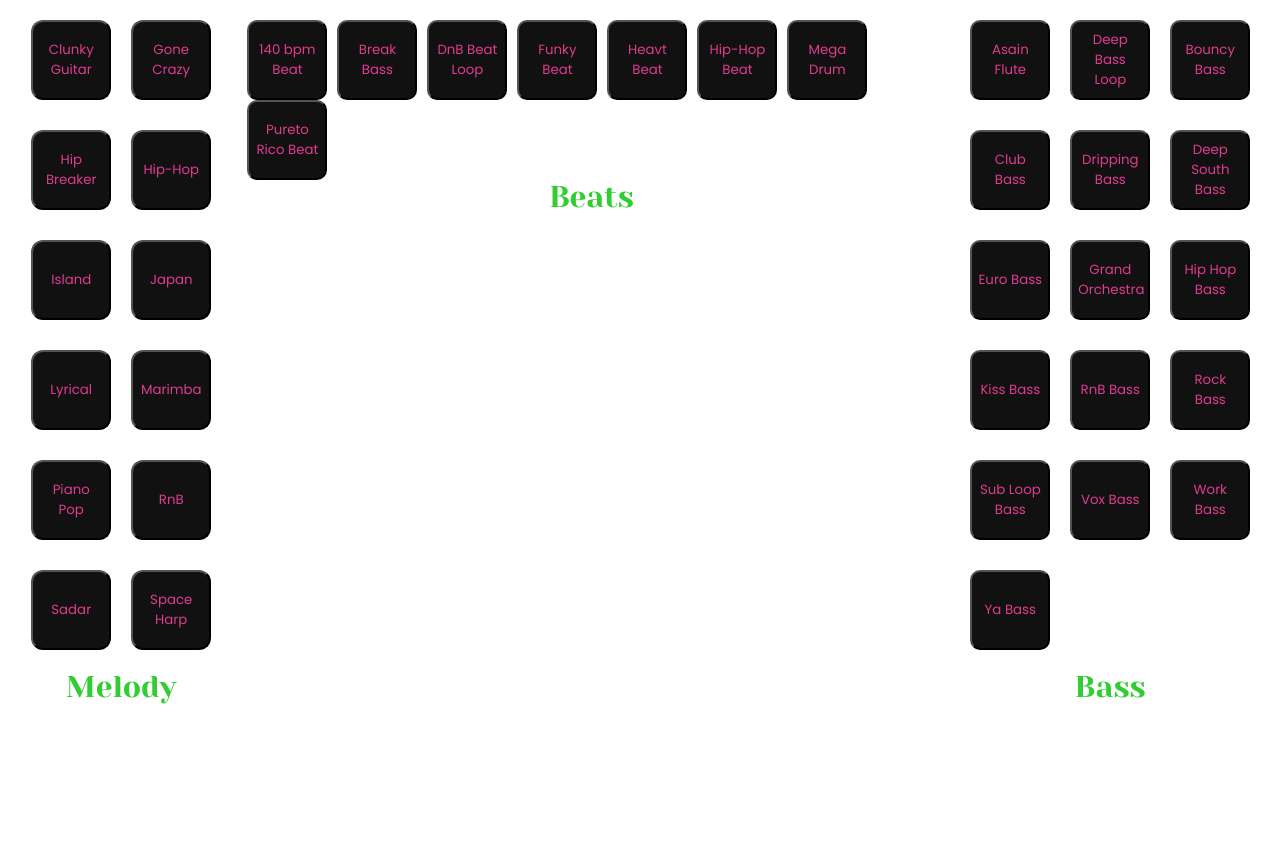
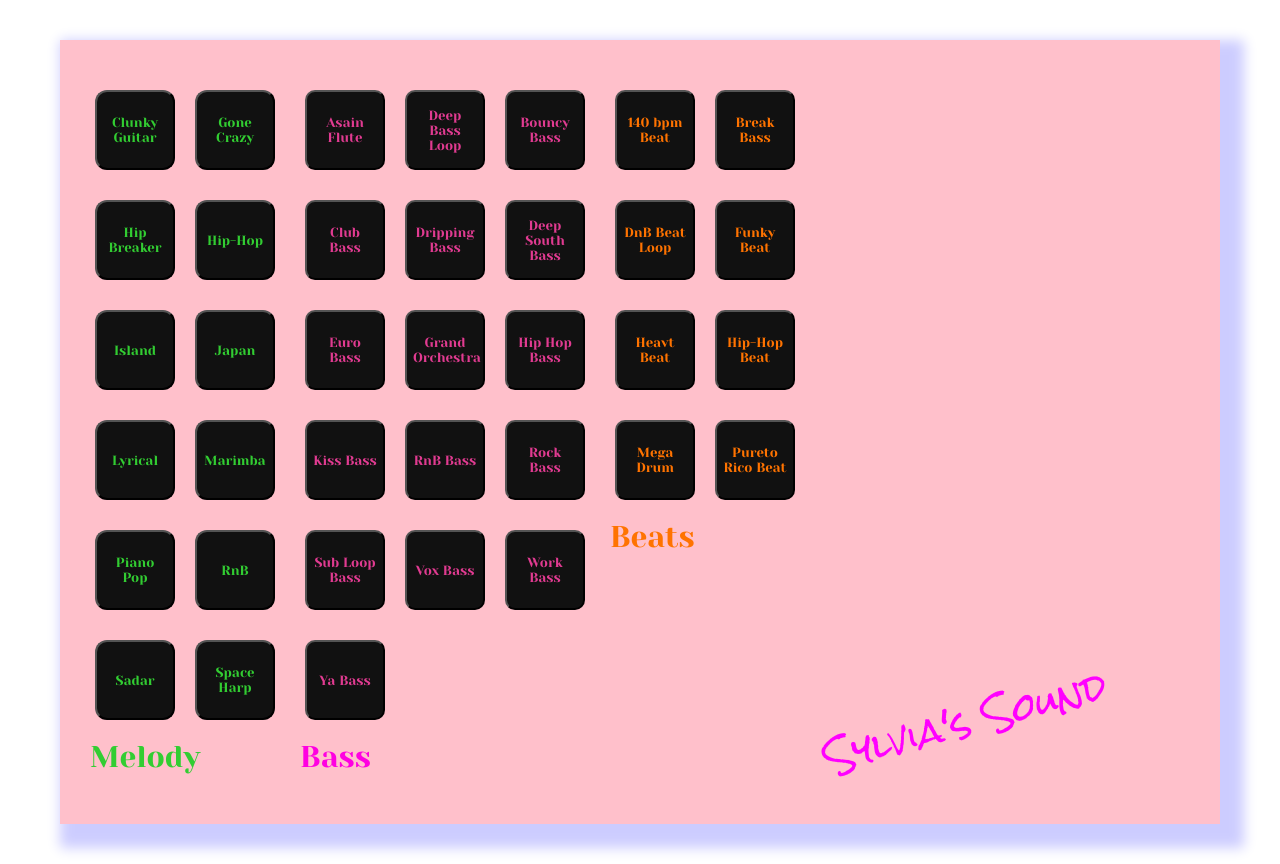
Before and after one commit to SylviaMakuch/Sound-Board, a React app: page / in a window 1280 px wide. Before the commit the page ends 800 px from the top, so only its background shows below. Built offline with nearby package versions, Linux system fonts and the light colour scheme.

Commit message:
music box made to look more realistic via css

```diff
--- a/App.tsx
+++ b/App.tsx
@@ -1,15 +1,22 @@
 import React from "react";
 import ReactDOM from 'react-dom';
+import styled from "styled-components";
 import "@fontsource/rock-salt";
 import "@fontsource/yeseva-one";
 import "@fontsource/poppins";
 import MusicBox from "./components/musicbox";
 
+const Container = styled.div`
+  display:flex;
+  justify-content: center;
+  align-content: center;
+`;
+
 export default function App() {
-    return (
-      <div>
-          <MusicBox />
-      </div>
-    )
+  return (
+    <Container>
+      <MusicBox />
+    </Container>
+  )
 }
 ReactDOM.render(<App />, document.getElementById('react-container'));
--- a/components/bass/bass.tsx
+++ b/components/bass/bass.tsx
@@ -3,17 +3,13 @@ import styled from "styled-components";
 import { Bassplayer } from "./bassplayer";
 
 const Container = styled.div`
-    display: flex;
-    width: 350px;
-    margin-top: 20px;
-    flex-direction: column;
-    align-items: center;
+    margin: 20px;
 `;
 
 const Title = styled.div`
     font-family: Yeseva One, sans-serif;
     font-size: 30px;
-    color: limegreen;
+    color: ff00e1;
 `;
 
 export default function BassContainer() {
--- a/components/bass/bassplayer.tsx
+++ b/components/bass/bassplayer.tsx
@@ -17,7 +17,7 @@ const Button = styled.button`
     margin: 0px 5px;
     background: #111;
     color: #e13b91;
-    font-family: poppins, sans serif;
+    font-family: 'Yeseva One', cursive;
     border-radius: 10px;
     cursor: pointer;
     position: relative;
@@ -40,7 +40,8 @@ const Button = styled.button`
 }
 
 &:focus {
-background: linear-gradient(45deg, #ff0000, #ff7300, #fffb00);
+    color: black;
+    background: linear-gradient(55deg, #ff00e1, #ffb9df,#ffb9df, #ff00cc);
 }
 
 &:focus:after {
--- a/components/beats/beats.tsx
+++ b/components/beats/beats.tsx
@@ -3,17 +3,14 @@ import styled from "styled-components";
 import { Beatsplayer } from "./beatsplayer";
 
 const Container = styled.div`
-    display: flex;
-    height: 250px;
-    flex-direction: column;
-    align-items: center;
     margin-top: 20px;
+    border-radius: 2px solid red;
 `;
 
 const Title = styled.div`
-    font-family: Yeseva One, sans-serif;
+    font-family: 'Yeseva One', cursive;
     font-size: 30px;
-    color: limegreen;
+    color: ff7300;
 `;
 
 export default function BeatsContainer() {
--- a/components/beats/beatsplayer.tsx
+++ b/components/beats/beatsplayer.tsx
@@ -4,13 +4,21 @@ import { Howl } from 'howler';
 import { beatsData } from "./beatsconfig";
 import { useState } from "react";
 
+const Container = styled.div`
+  display: grid;
+  grid-template-columns: repeat(2, 1fr);
+  gap: 10px;
+  grid-auto-rows: minmax(100px, auto);
+  border-radius: 2px solid pink;
+`;
+
 const Button = styled.button`
     height: 80px;
     width: 80px;
     margin: 0px 5px;
     background: #111;
-    color: #e13b91;
-    font-family: poppins, sans serif;
+    color: #ff7300;
+    font-family: 'Yeseva One', cursive;
     border-radius: 10px;
     cursor: pointer;
     position: relative;
@@ -33,7 +41,8 @@ const Button = styled.button`
 }
 
 &:focus {
-background: linear-gradient(45deg, #ff0000, #ff7300, #fffb00);
+color: black;
+background: linear-gradient(45deg, #ff0000, #ff7300, #fffb00, #ff0000);
 }
 
 &:focus:after {
@@ -96,12 +105,12 @@ export const Beatsplayer = () => {
     };
 
     return (
-        <div>
+        <Container>
             {
                 beatsData.map((beat, index: number) => {
                     return <Button key={index} onClick={() => handleClick(beat.src)}>{beat.title}</Button>
                 })
             }
-        </div>
+        </Container>
     )
 };
--- a/components/melody/melody.tsx
+++ b/components/melody/melody.tsx
@@ -3,11 +3,6 @@ import styled from "styled-components";
 import { Melodyplayer } from "./melodyplayer";
 
 const Container = styled.div`
-    display: flex;
-    width: 250px;
-    height: 600px;
-    flex-direction: column;
-    align-items: center;
 `;
 
 const Title = styled.div`
--- a/components/melody/melodyplayer.tsx
+++ b/components/melody/melodyplayer.tsx
@@ -17,15 +17,15 @@ const Button = styled.button`
     width: 80px;
     margin: 0px 5px;
     background: #111;
-    color: #e13b91;
-    font-family: poppins, sans serif;
+    color: limegreen;
+    font-family: 'Yeseva One', cursive;
     border-radius: 12px;
     cursor: pointer;
     position: relative;
 
 &:before {
     content: '';
-    background: linear-gradient(45deg, #ff0000, #ff7300, #fffb00, #48ff00, #00ffd5, #002bff, #7a00ff, #ff00c8, #ff0000);
+    background: linear-gradient(45deg, #06ff93, #fffb00, #48ff00, #00ffd5, #002bff, #7a00ff, #ff00c8, #ff0000);
     position: absolute;
     top: -2px;
     left:-2px;
@@ -41,7 +41,8 @@ const Button = styled.button`
 }
 
 &:focus {
-background: linear-gradient(45deg, #ff0000, #ff7300, #fffb00);
+background: linear-gradient(45deg,  #06ff93, #fffb00, #48ff00, #00ffd5);
+color: black;
 }
 
 &:focus:after {
--- a/components/musicbox.tsx
+++ b/components/musicbox.tsx
@@ -5,15 +5,32 @@ import MelodyContainer from "./melody/melody";
 import BeatsContainer from "./beats/beats";
 
 const Container = styled.div`
-    display:flex;
+    display: flex;
+    background-color: pink;
+    width: 1100px;
+    padding: 30px;
+    margin: 40px    ;
+    box-shadow: 12px 12px 12px 12px rgba(0, 0, 255, .2);
+`;
+
+const Title = styled.div`
+   font-family: 'Rock Salt', cursive;
+   color: magenta;
+   font-size: 35px;
+   transform: rotate(-15deg);
+   position: relative;
+    top: 600px;
+    left: 104px;
+
 `;
 
 export default function MusicBox() {
     return (
         <Container>
             <MelodyContainer />
+            <BassContainer />
             <BeatsContainer />
-            <BassContainer />
+            <Title>Sylvia's Sound</Title>
         </Container>
     )
 };
--- a/index.html
+++ b/index.html
@@ -26,7 +26,7 @@
         }
 
         ::-webkit-scrollbar-thumb:hover {
-            background: #da62f9;
+            background: #ce36f4;
         }
     </style>
 </head>
```
